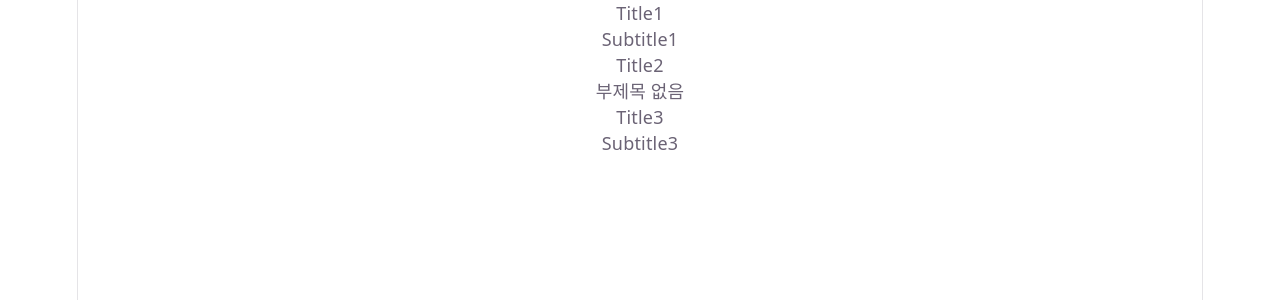
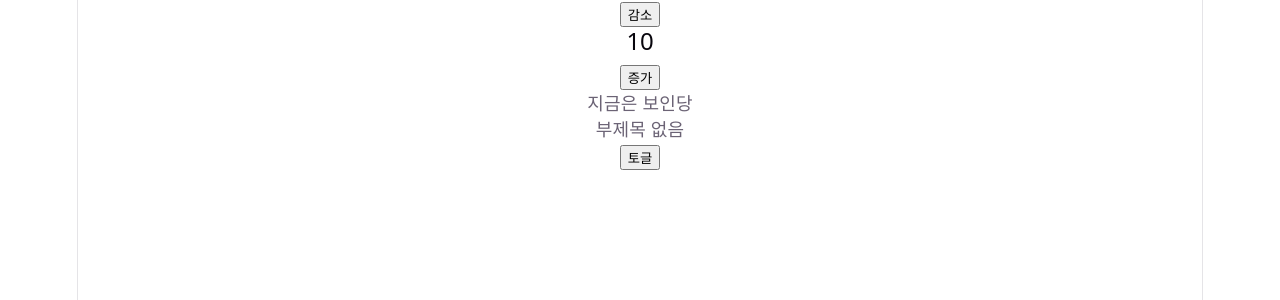
Before and after one commit to joycie416/vue_introduction, a Vue app: page / in a window 1280 px wide. Shown: the top 300 px of the page. Built offline with nearby package versions, Linux system fonts and the light colour scheme.

Commit message:
04-02: 컴포넌트 라이프사이클

```diff
--- a/src/App.vue
+++ b/src/App.vue
@@ -1,7 +1,7 @@
 <script setup lang="ts">
-import Parent from "./components/chap 04/Parent.vue";
+import LifeCycle from "./components/chap 04/LifeCycle.vue";
 </script>
 
 <template>
-  <Parent />
+  <LifeCycle />
 </template>
--- a/src/components/chap 04/Child.vue
+++ b/src/components/chap 04/Child.vue
@@ -17,6 +17,15 @@ export default defineComponent({
       required: false,
     },
   },
+  /**
+   * 언마운트 단계
+   */
+  beforeUnmount() {
+    console.log("Life cycle - beforeUnmount: Child 제거 직전");
+  },
+  unmounted() {
+    console.log("Life cycle - unmounted: Child 제거 완료");
+  },
 });
 </script>
 
--- /dev/null
+++ b/src/components/chap 04/LifeCycle.vue
@@ -0,0 +1,88 @@
+<script lang="ts">
+import { defineComponent } from "vue";
+import Child from "./Child.vue";
+
+export default defineComponent({
+  components: {
+    Child,
+  },
+  data() {
+    return {
+      count: 10,
+      showChild: true,
+    };
+  },
+  methods: {
+    increase() {
+      this.count++;
+    },
+    decrease() {
+      this.count--;
+    },
+    toggle() {
+      this.showChild = !this.showChild;
+    },
+  },
+  // 라이프사이클 훅
+  /**
+   * 생성 단계
+   */
+  beforeCreate() {
+    console.log(
+      "Life cycle - beforeCreate: 인스턴스 생성 직후 데이터 초기화 이전",
+      this.count, // undefined
+    );
+    // data, props, methods, computed 등은 아직 설정되지 않음음
+  },
+  created() {
+    console.log("Life cycle - created: 데이터, 이벤트 초기화 후", this.count); // 10
+    // 데이터 접근 가능
+    // 비동기 처리나 초기 로딩 로직 작성에 적합
+  },
+  /**
+   * 마운트 단계
+   */
+  beforeMount() {
+    console.log(
+      "Life cycle - beforeMount: DOM 렌더링 직전",
+      document.querySelector("h2"), // null
+    );
+  },
+  mounted() {
+    console.log(
+      "Life cycle - mounted: DOM 렌더링 완료",
+      document.querySelector("h2"), // <h2>10</h2>
+    );
+  },
+  /**
+   * 업데이트 단계
+   * cf: 개발자도구 console에 querySelector 출력 시 참조중인 DOM 객체의 최신상태를 보여주기 때문에 .textContent를 붙여 실행 시점의 내부값을 확인해야 함
+   */
+  beforeUpdate() {
+    console.log("Life cycle - beforeUpdate: DOM 반영 전", this.count); // 11
+    console.log(
+      "Life cycle - beforeUpdate: 현재 DOM 값",
+      document.querySelector("h2")?.textContent,
+    ); // 10
+  },
+  updated() {
+    console.log("Life cycle - updated: DOM 업데이트 완료", this.count); // 11
+    console.log(
+      "Life cycle - updated: 반영된 DOM 값",
+      document.querySelector("h2")?.textContent,
+    ); // 11
+  },
+});
+</script>
+
+<template>
+  <div>
+    <button @click="decrease">감소</button>
+    <h2>{{ count }}</h2>
+    <button @click="increase">증가</button>
+  </div>
+  <div>
+    <Child title="지금은 보인당" v-if="showChild" />
+    <button @click="toggle">토글</button>
+  </div>
+</template>
```
